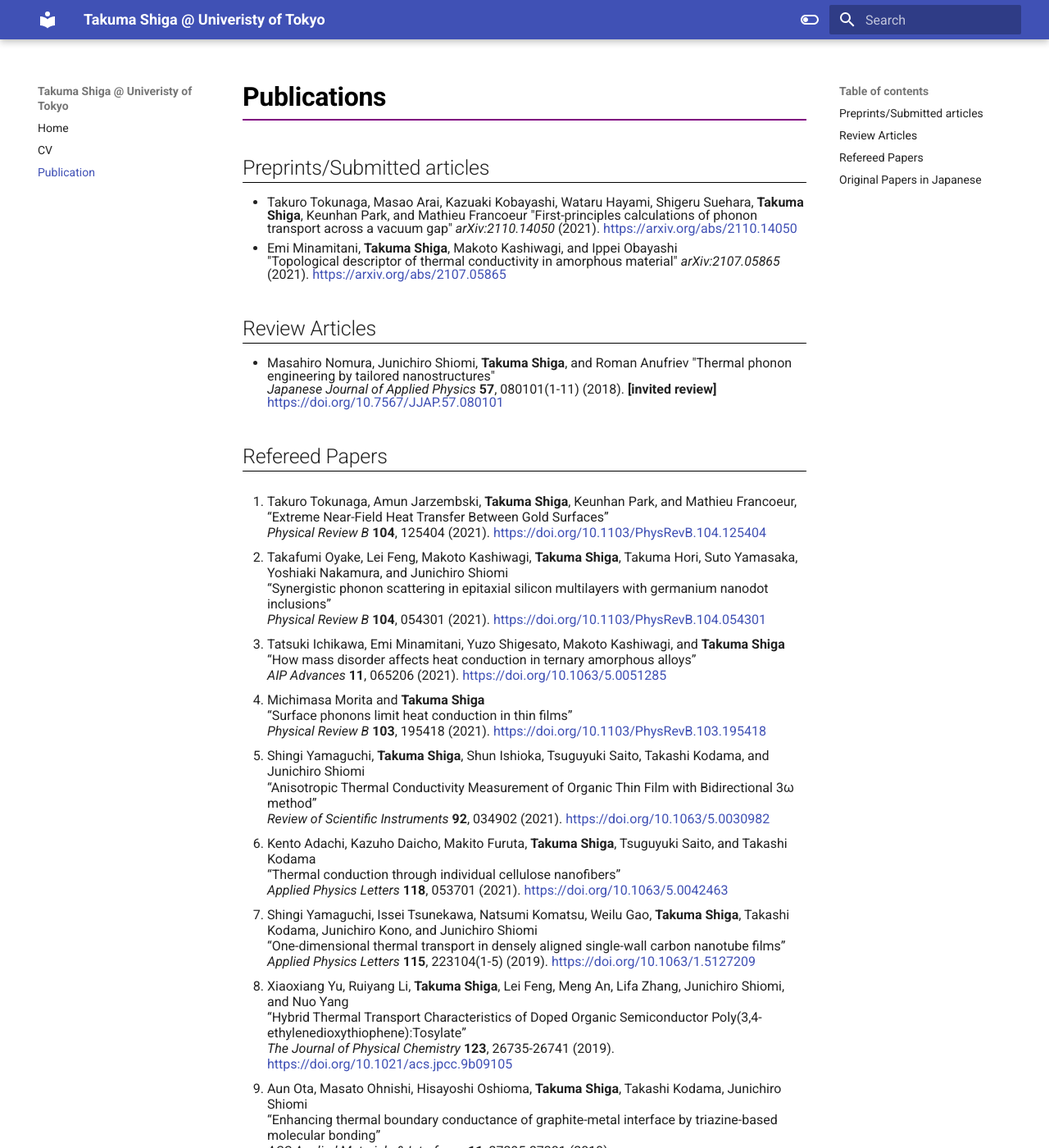
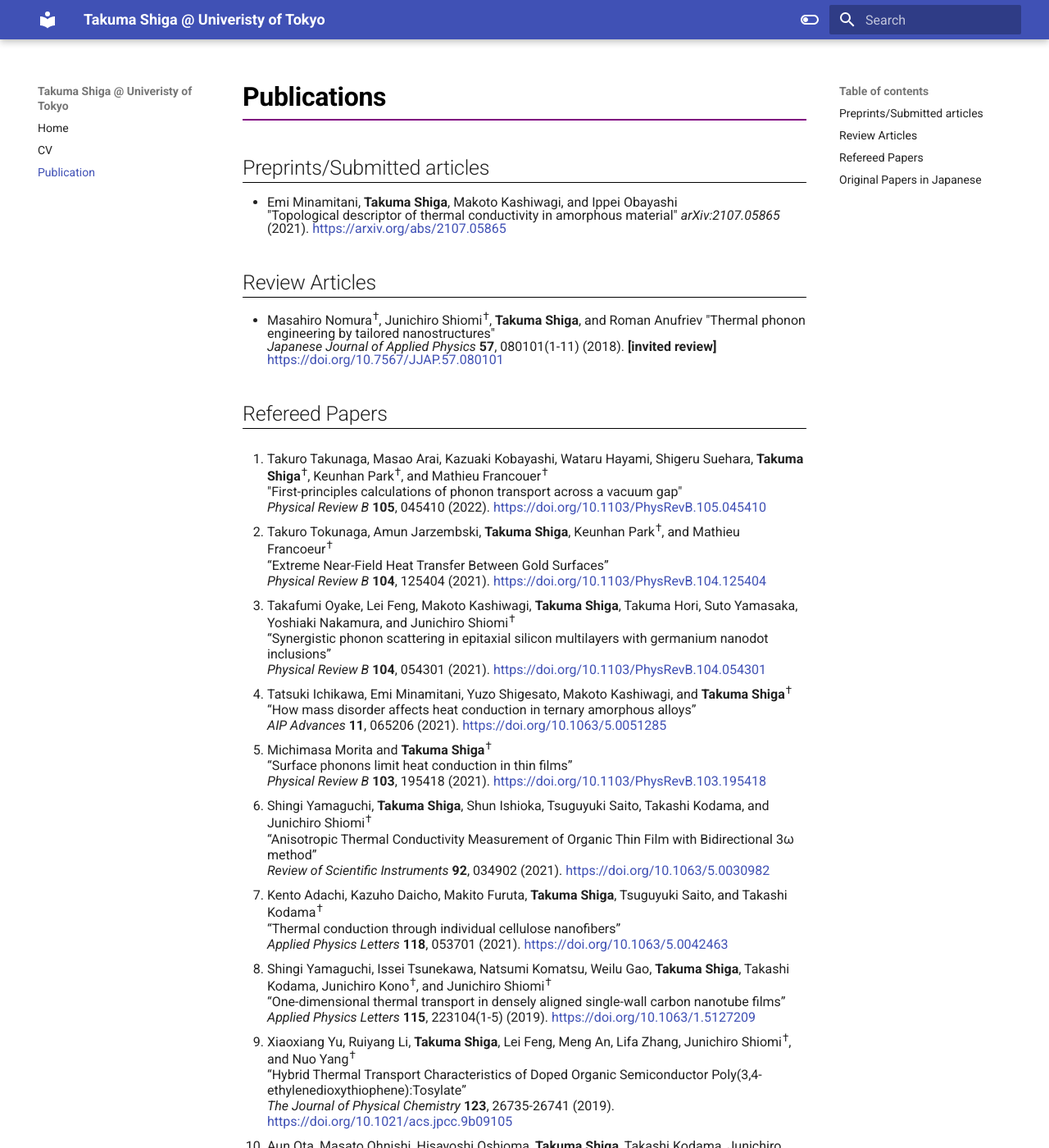
Before and after one commit to stakum/docs, an MkDocs documentation site: the page built from docs/publication.md, in a window 1280 px wide and 1400 px high. Shown: the whole window at 82% size. Built offline with MkDocs 1.6.1 and Material for MkDocs 9.7.7, drawn with Linux system fonts in a browser that asks for light colours; some of the changed text lies outside the part shown.

Commit message:
update presentation

```diff
--- a/docs/publication.md
+++ b/docs/publication.md
@@ -2,50 +2,51 @@
 
 
 ## Preprints/Submitted articles
-- Takuro Tokunaga, Masao Arai, Kazuaki Kobayashi, Wataru Hayami, Shigeru Suehara, **Takuma Shiga**, Keunhan Park, and Mathieu Francoeur
-    "First-principles calculations of phonon transport across a vacuum gap"
-    *arXiv:2110.14050* (2021). <https://arxiv.org/abs/2110.14050>
 - Emi Minamitani, **Takuma Shiga**, Makoto Kashiwagi, and Ippei Obayashi
     "Topological descriptor of thermal conductivity in amorphous material"
     *arXiv:2107.05865* (2021). <https://arxiv.org/abs/2107.05865>
 
 ## Review Articles
 
-- Masahiro Nomura, Junichiro Shiomi, **Takuma Shiga**, and Roman Anufriev
+- Masahiro Nomura<sup>&dagger;</sup>, Junichiro Shiomi<sup>&dagger;</sup>, **Takuma Shiga**, and Roman Anufriev
     "Thermal phonon engineering by tailored nanostructures"
     *Japanese Journal of Applied Physics* **57**, 080101(1-11) (2018). **[invited review]** <https://doi.org/10.7567/JJAP.57.080101>
 
 ## Refereed Papers
 
-1. Takuro Tokunaga, Amun Jarzembski, **Takuma Shiga**, Keunhan Park, and Mathieu Francoeur,
+1. Takuro Takunaga, Masao Arai, Kazuaki Kobayashi, Wataru Hayami, Shigeru Suehara, **Takuma Shiga**<sup>&dagger;</sup>, Keunhan Park<sup>&dagger;</sup>, and Mathieu Francouer<sup>&dagger;</sup>
+    "First-principles calculations of phonon transport across a vacuum gap"
+    *Physical Review B* **105**, 045410 (2022). <https://doi.org/10.1103/PhysRevB.105.045410>
+
+1. Takuro Tokunaga, Amun Jarzembski, **Takuma Shiga**, Keunhan Park<sup>&dagger;</sup>, and Mathieu Francoeur<sup>&dagger;</sup>
     “Extreme Near-Field Heat Transfer Between Gold Surfaces”
     *Physical Review B* **104**, 125404 (2021). <https://doi.org/10.1103/PhysRevB.104.125404>
 
-1. Takafumi Oyake, Lei Feng, Makoto Kashiwagi, **Takuma Shiga**, Takuma Hori, Suto Yamasaka, Yoshiaki Nakamura, and Junichiro Shiomi
+1. Takafumi Oyake, Lei Feng, Makoto Kashiwagi, **Takuma Shiga**, Takuma Hori, Suto Yamasaka, Yoshiaki Nakamura, and Junichiro Shiomi<sup>&dagger;</sup>
     “Synergistic phonon scattering in epitaxial silicon multilayers with germanium nanodot inclusions”
     *Physical Review B* **104**, 054301 (2021). <https://doi.org/10.1103/PhysRevB.104.054301>
 
-1. Tatsuki Ichikawa, Emi Minamitani, Yuzo Shigesato, Makoto Kashiwagi, and **Takuma Shiga**
+1. Tatsuki Ichikawa, Emi Minamitani, Yuzo Shigesato, Makoto Kashiwagi, and **Takuma Shiga**<sup>&dagger;</sup>
     “How mass disorder affects heat conduction in ternary amorphous alloys”
     *AIP Advances* **11**, 065206 (2021). <https://doi.org/10.1063/5.0051285>
 
-1. Michimasa Morita and **Takuma Shiga**
+1. Michimasa Morita and **Takuma Shiga**<sup>&dagger;</sup>
     “Surface phonons limit heat conduction in thin films”
     *Physical Review B* **103**, 195418 (2021). <https://doi.org/10.1103/PhysRevB.103.195418>
 
-1. Shingi Yamaguchi, **Takuma Shiga**, Shun Ishioka, Tsuguyuki Saito, Takashi Kodama, and Junichiro Shiomi
+1. Shingi Yamaguchi, **Takuma Shiga**, Shun Ishioka, Tsuguyuki Saito, Takashi Kodama, and Junichiro Shiomi<sup>&dagger;</sup>
     “Anisotropic Thermal Conductivity Measurement of Organic Thin Film with Bidirectional 3ω method”
     *Review of Scientific Instruments* **92**, 034902 (2021). <https://doi.org/10.1063/5.0030982>
 
-1. Kento Adachi, Kazuho Daicho, Makito Furuta, **Takuma Shiga**, Tsuguyuki Saito, and Takashi Kodama
+1. Kento Adachi, Kazuho Daicho, Makito Furuta, **Takuma Shiga**, Tsuguyuki Saito, and Takashi Kodama<sup>&dagger;</sup>
     “Thermal conduction through individual cellulose nanofibers”
     *Applied Physics Letters* **118**, 053701 (2021). <https://doi.org/10.1063/5.0042463>
 
-1. Shingi Yamaguchi, Issei Tsunekawa, Natsumi Komatsu, Weilu Gao, **Takuma Shiga**, Takashi Kodama, Junichiro Kono, and Junichiro Shiomi
+1. Shingi Yamaguchi, Issei Tsunekawa, Natsumi Komatsu, Weilu Gao, **Takuma Shiga**, Takashi Kodama, Junichiro Kono<sup>&dagger;</sup>, and Junichiro Shiomi<sup>&dagger;</sup>
     “One-dimensional thermal transport in densely aligned single-wall carbon nanotube films”
     *Applied Physics Letters* **115**, 223104(1-5) (2019). <https://doi.org/10.1063/1.5127209>
 
-1. Xiaoxiang Yu, Ruiyang Li, **Takuma Shiga**, Lei Feng, Meng An, Lifa Zhang, Junichiro Shiomi, and Nuo Yang
+1. Xiaoxiang Yu, Ruiyang Li, **Takuma Shiga**, Lei Feng, Meng An, Lifa Zhang, Junichiro Shiomi<sup>&dagger;</sup>, and Nuo Yang<sup>&dagger;</sup>
     “Hybrid Thermal Transport Characteristics of Doped Organic Semiconductor Poly(3,4-ethylenedioxythiophene):Tosylate”
     *The Journal of Physical Chemistry* **123**, 26735-26741 (2019). <https://doi.org/10.1021/acs.jpcc.9b09105>
 
@@ -53,144 +54,144 @@
     “Enhancing thermal boundary conductance of graphite-metal interface by triazine-based molecular bonding”
     *ACS Applied Materials & Interfaces* **11**, 37295-37301 (2019). <https://doi.org/10.1021/acsami.9b11951>
 
-1. Makoto Kashiwagi, Yuxuan Liao, Shenghong Ju, Asuka Miura, Shota Konishi, **Takuma Shiga**, Takashi Kodama, and Junichiro Shiomi
+1. Makoto Kashiwagi, Yuxuan Liao, Shenghong Ju, Asuka Miura, Shota Konishi, **Takuma Shiga**, Takashi Kodama, and Junichiro Shiomi<sup>&dagger;</sup>
     “Scalable multi-nanostructured silicon for room temperature thermoelectrics”
     *ACS Applied Energy Materials* **2**, 7083-7091 (2019). <https://doi.org/10.1021/acsaem.9b00893>
 
-1. Masataka Nagata, Shivani Shukla, Yusuke Nakanishi, Zheng Liu, Yung-Chang Lin, **Takuma Shiga**, Yuta Nakamura, Takeshi Koyama, Hideo Kishida, Tsukasa Inoue, Naoyuki Kanda, Shun Ohno, Yuki Sakagawa, Kazu Suenaga, and Hisanori Shinohara
+1. Masataka Nagata, Shivani Shukla, Yusuke Nakanishi<sup>&dagger;</sup>, Zheng Liu<sup>&dagger;</sup>, Yung-Chang Lin, **Takuma Shiga**, Yuta Nakamura, Takeshi Koyama, Hideo Kishida, Tsukasa Inoue, Naoyuki Kanda, Shun Ohno, Yuki Sakagawa, Kazu Suenaga, and Hisanori Shinohara<sup>&dagger;</sup>
     “Isolation of Single-wired Transition-metal Monochalcogenides by Carbon Nanotubes”
     *Nano Letters* **19**, 4845-4851 (2019). <https://doi.org/10.1021/acs.nanolett.8b05074>
 
-1. **Takuma Shiga** and Junichiro Shiomi
+1. **Takuma Shiga**<sup>&dagger;</sup> and Junichiro Shiomi<sup>&dagger;</sup>
     “Modulating temperature dependence of thermal conductivity by nanostructuring”
     *Japanese Journal of Applied Physics (Rapid Communication)* **57**, 120312(1-4) (2018). <https://doi.org/10.7567/JJAP.57.120312>
 
-1. Yuxuan Liao, **Takuma Shiga**, Makoto Kashiwagi, and Junichiro Shiomi
+1. Yuxuan Liao, **Takuma Shiga**, Makoto Kashiwagi, and Junichiro Shiomi<sup>&dagger;</sup>
     “Akhiezer mechanism limits coherent heat conduction in phononic crystals”
     *Physical Review B* **98**, 134307(1-8) (2018). <https://doi.org/10.1103/PhysRevB.98.134307>
 
-1. Makoto Kashiwagi, Yuta Sudo, **Takuma Shiga**, and Junichiro Shiomi
+1. Makoto Kashiwagi, Yuta Sudo, **Takuma Shiga**, and Junichiro Shiomi<sup>&dagger;</sup>
     “Modeling Heat Conduction in Nanoporous Silicon with Geometry Distributions”
     *Physical Review Applied* **10**, 044018(1-8) (2018). <https://doi.org/10.1103/PhysRevApplied.10.044018>
 
-1. Shunsuke Maeno, James J. Cannon, **Takuma Shiga**, and Junichiro Shiomi
+1. Shunsuke Maeno, James J. Cannon, **Takuma Shiga**<sup>&dagger;</sup>, and Junichiro Shiomi<sup>&dagger;</sup>
     “Molecular dynamics study on heat conduction in poly(3,4-ethylenedioxythiophene)”
     *Japanese Journal of Applied Physics* **57**, 101601(1-6) (2018). <https://doi.org/10.7567/JJAP.57.101601>
 
-1. Shenghong Ju, **Takuma Shiga**, Lei Feng, and Junichiro Shiomi
+1. Shenghong Ju, **Takuma Shiga**, Lei Feng, and Junichiro Shiomi<sup>&dagger;</sup>
     “Revisiting PbTe to identify how thermal conductivity is really limited”
     *Physical Review B* **97**, 184305(1-6) (2018). <https://doi.org/10.1103/PhysRevB.97.184305>
 
-1. Noriyuki Wada, Makoto Ishikawa, **Takuma Shiga**, Junichiro Shiomi, Masaru Suzuki, and Kouji Miura
+1. Noriyuki Wada, Makoto Ishikawa, **Takuma Shiga**, Junichiro Shiomi, Masaru Suzuki, and Kouji Miura<sup>&dagger;</sup>
     “Superlubrication by phonon confinement”
     *Physical Review B* **97**, 161403(R)(1-5) (2018). <https://doi.org/10.1103/PhysRevB.97.161403>
 
-1. Takafumi Oyake, Lei Feng, **Takuma Shiga**, Masayuki Isogawa, Yoshiaki Nakamura, and Junichiro Shiomi
+1. Takafumi Oyake, Lei Feng, **Takuma Shiga**, Masayuki Isogawa, Yoshiaki Nakamura, and Junichiro Shiomi<sup>&dagger;</sup>
     “Ultimate Confinement of Phonon Propagation in Silicon Nanocrystalline Structure”
     *Physical Review Letters* **120**, 045901(1-6) (2018). <https://doi.org/10.1103/PhysRevLett.120.045901>
 
-1. Lei Feng, **Takuma Shiga**, Haoxue Han, Shenghong Ju, Yuriy A. Kosevich, and Junichiro Shiomi
+1. Lei Feng, **Takuma Shiga**, Haoxue Han, Shenghong Ju, Yuriy A. Kosevich<sup>&dagger;</sup>, and Junichiro Shiomi<sup>&dagger;</sup>
     "Phonon-interference resonance effects by nanoparticles embedded in a matrix”
     *Physical Review B* **96**, 220301(R)(1-5) (2017). <https://doi.org/10.1103/PhysRevB.96.220301>
 
-1. Anuj Arora, Takuma Hori, **Takuma Shiga**, and Junichiro Shiomi
+1. Anuj Arora, Takuma Hori, **Takuma Shiga**, and Junichiro Shiomi<sup>&dagger;</sup>
     “Thermal rectification in restructured graphene with locally modulated temperature dependence of thermal conductivity”
     *Physical Review B* **96**, 165419(1-10) (2017). <https://doi.org/10.1103/PhysRevB.96.165419>
 
-1. Takashi Kodama, Masato Ohnishi, Woosung Park, **Takuma Shiga**, Joonsuk Park, Takashi Shimada, Hisanori Shinohara, Junichiro Shiomi, and Kenneth E. Goodson
+1. Takashi Kodama<sup>&dagger;</sup>, Masato Ohnishi, Woosung Park, **Takuma Shiga**, Joonsuk Park, Takashi Shimada, Hisanori Shinohara, Junichiro Shiomi, and Kenneth E. Goodson<sup>&dagger;</sup>
     “Modulation of thermal and thermoelectric transport in individual carbon nanotubes by fullerne encapsulation”
     *Nature Materials* **16**, 892-898 (2017). <https://doi.org/10.1038/nmat4946>
 
-1. Shenghong Ju, **Takuma Shiga**, Lei Feng, Zhufeng Hou, Koji Tsuda, and Junichiro Shiomi
+1. Shenghong Ju, **Takuma Shiga**, Lei Feng, Zhufeng Hou, Koji Tsuda, and Junichiro Shiomi<sup>&dagger;</sup>
     “Designing Nanostructures for Phonon Transport via Bayesian Optimization”
     *Physical Review X* **7**, 021024(1-10) (2017). <https://doi.org/10.1103/PhysRevX.7.021024>
 
-1. Masato Ohnishi, **Takuma Shiga**, and Junichiro Shiomi
+1. Masato Ohnishi, **Takuma Shiga**, and Junichiro Shiomi<sup>&dagger;</sup>
     “Effects of defects on thermoelectric properties of carbon nanotubes”
     *Physical Review B* **95**, 155405(1-10) (2017). <https://doi.org/10.1103/PhysRevB.95.155405>
 
-1. Haoxue Han, Lei Feng, Shiyun Xiong, **Takuma Shiga**, Junichiro Shiomi, Sebastian Volz, and Yuriy A. Kosevich
+1. Haoxue Han<sup>&dagger;</sup>, Lei Feng, Shiyun Xiong, **Takuma Shiga**, Junichiro Shiomi<sup>&dagger;</sup>, Sebastian Volz<sup>&dagger;</sup>, and Yuriy A. Kosevich<sup>&dagger;</sup>
     “Long-range interatomic forces can minimize heat transfer: From slowdown of longitudinal optical phonons to thermal conductivity minimum”
     *Physical Review B* **94**, 054306(1-8) (2016). <https://doi.org/10.1103/PhysRevB.94.054306>
 
-1. Haoxue Han, Lei Feng, Shiyun Xiong, **Takuma Shiga**, Junichiro Shiomi, Sevastian Volz, and Yuriy A. Kosevich
+1. Haoxue Han<sup>&dagger;</sup>, Lei Feng, Shiyun Xiong, **Takuma Shiga**, Junichiro Shiomi, Sevastian Volz, and Yuriy A. Kosevich<sup>&dagger;</sup>
     “Effects of phonon interference through long range interatomic bonds on thermal interface conductance”
     *Low Temperature Physics* **42**, No. 8, pp. 711-716 (2016). <https://doi.org/10.1063/1.4960498>
 
-1. **Takuma Shiga**, Daisuke Aketo, Lei Feng, and Junichiro Shiomi
+1. **Takuma Shiga**<sup>&dagger;</sup>, Daisuke Aketo, Lei Feng, and Junichiro Shiomi<sup>&dagger;</sup>
     “Harmonic phonon theory for calculating thermal conductivity spectrum from first-principles dispersion relations”
     *Applied Physics Letters* **108**, 201903(1-5) (2016). <https://doi.org/10.1063/1.4950851>
 
-1. Lei Feng, **Takuma Shiga**, and Junichiro Shiomi
+1. Lei Feng, **Takuma Shiga**, and Junichiro Shiomi<sup>&dagger;</sup>
     “Phonon transport in perovskite SrTiO3 from first principles”
     *Applied Physics Express* **8**, 071501(1-4) (2015). <https://doi.org/10.7567/APEX.8.071501>
 
-1. Heeyuen Koh, James J. Cannon, **Takuma Shiga**, Junichiro Shiomi, Shohei Chiashi, and Shigeo Maruyama
+1. Heeyuen Koh, James J. Cannon, **Takuma Shiga**, Junichiro Shiomi, Shohei Chiashi, and Shigeo Maruyama<sup>&dagger;</sup>
     “Thermally induced nonlinear vibration of single-walled carbon nanotubes”
     *Physical Review B* **92**, 024306(1-10) (2015). <https://doi.org/10.1103/PhysRevB.92.024306>
 
-1. Takuru Murakami, Takuma Hori, **Takuma Shiga**, and Junichiro Shiomi
+1. Takuru Murakami, Takuma Hori, **Takuma Shiga**, and Junichiro Shiomi<sup>&dagger;</sup>
     “Probing and tuning inelastic phonon conductance across finite-thickness interface”
     *Applied Physics Express* **7**, 121801(1-4) (2014). <https://doi.org/10.7567/APEX.7.121801>
 
-1. Daisuke Aketo, **Takuma Shiga**, and Junichiro Shiomi
+1. Daisuke Aketo, **Takuma Shiga**, and Junichiro Shiomi<sup>&dagger;</sup>
     “Scaling laws of cumulative thermal conductivity for short and long phonon mean free paths”
     *Applied Physics Letters* **105**, 131901(1-5) (2014). <https://doi.org/10.1063/1.4896844>
 
-1. **Takuma Shiga**, Takuru Murakami, Takuma Hori, Olivier Delaire, and Junichiro Shiomi
+1. **Takuma Shiga**, Takuru Murakami, Takuma Hori, Olivier Delaire, and Junichiro Shiomi<sup>&dagger;</sup>
     “Origin of anomalous anharmonic lattice dynamics of lead telluride”
     *Applied Physics Express* **7**, 041801(1-4) (2014). <https://doi.org/10.7567/APEX.7.041801>
 
-1. *Takuma Shiga*, Takuma Hori, and Junichiro Shiomi
+1. **Takuma Shiga**, Takuma Hori, and Junichiro Shiomi<sup>&dagger;</sup>
     “Influence of mass contrast in alloy phonon scattering”
     *Japanese Journal of Applied Physics* **53**, 021802(1-6) (2014). **(SPOTLIGHTS)** <https://doi.org/10.7567/JJAP.53.021802>
 
-1. Sho Hida, Takuma Hori, **Takuma Shiga**, James Elliott, Junichiro Shiomi
+1. Sho Hida, Takuma Hori, **Takuma Shiga**, James Elliott, Junichiro Shiomi<sup>&dagger;</sup>
     “Thermal resistance and phonon scattering at the interface between carbon nanotube and amorphous polyethylene”
     *International Journal of Heat and Mass Transfer* **67**, 1024-1029 (2013). <https://doi.org/10.1016/j.ijheatmasstransfer.2013.08.068>
 
-1. Takuru Murakami, **Takuma Shiga**, Takuma Hori, Keivan Esfarjani, and Junichiro Shiomi
+1. Takuru Murakami, **Takuma Shiga**, Takuma Hori, Keivan Esfarjani, and Junichiro Shiomi<sup>&dagger;</sup>
     “Importance of local force fields on lattice thermal conductivity reduction in PbTe1−xSex alloys”
     *EPL(Europhysics Letters)* **102**, 46002(1-5) (2013). **(Editor’s choice)** <https://doi.org/10.1209/0295-5075/102/46002>
 
-1. Takuma Hori, **Takuma Shiga**, and Junichiro Shiomi
+1. Takuma Hori, **Takuma Shiga**, and Junichiro Shiomi<sup>&dagger;</sup>
     “Phonon transport analysis of silicon germanium alloys using molecular dynamics simulations”
     *Journal of Applied Physics* **113**, 203514 (2013). <https://doi.org/10.1063/1.4807301>
 
-1. **Takuma Shiga**, Satoru Konabe, Junichiro Shiomi, Takahiro Yamamoto, Shigeo Maruyama, and Susumu Okada
+1. **Takuma Shiga**, Satoru Konabe, Junichiro Shiomi, Takahiro Yamamoto, Shigeo Maruyama, and Susumu Okada<sup>&dagger;</sup>
     “Graphene-diamond hybrid structure as spin-polarized conducting wire with thermally efficient heat sinks”
     *Applied Physics Letters* **100**, 233101(1-4) (2012). <https://doi.org/10.1063/1.4725485>
 
-1. Zhiting Tian, Jivtesh Garg, Keivan Esfarjani, **Takuma Shiga**, Junichiro Shiomi, and Gang Chen
+1. Zhiting Tian<sup>&dagger;</sup>, Jivtesh Garg, Keivan Esfarjani, **Takuma Shiga**, Junichiro Shiomi, and Gang Chen<sup>&dagger;</sup>
     ”Phonon conduction in PbSe, PbTe, and PbTe1−xSex from first-principles calculations”
     *Physical Review B* **85**, 184303(1-7) (2012). <https://doi.org/10.1103/PhysRevB.85.184303>
 
-1. **Takuma Shiga**, Junichiro Shiomi, Jie Ma, Olivier Delaire, Tomasz Radzynski, Andrzej Lusakowski, Keivan Esfarjani, and Gang Chen
+1. **Takuma Shiga**, Junichiro Shiomi<sup>&dagger;</sup>, Jie Ma, Olivier Delaire, Tomasz Radzynski, Andrzej Lusakowski, Keivan Esfarjani, and Gang Chen
     “Microscopic mechanism of low thermal conductivity in lead telluride”
     *Physical Review B* **85**, 155203 (1-5) (2012). <https://doi.org/10.1103/PhysRevB.85.155203>
 
-1. Alexey N. Volkov, **Takuma Shiga**, David Nicholson, Junichiro Shiomi, and Lenoid V. Zhigilei
+1. Alexey N. Volkov, **Takuma Shiga**, David Nicholson, Junichiro Shiomi<sup>&dagger;</sup>, and Lenoid V. Zhigilei<sup>&dagger;</sup>
     “Effect of bending buckling of carbon nanotubes on thermal conductivity of carbon nanotube materials”
     *Journal of Applied Physics* **111**, 053501(1-11) (2012). <https://doi.org/10.1063/1.3687943>
 
-1. Fumio Nishimura, **Takuma Shiga**, Shigeo Maruyama, Kazuyuki Watanabe, and Junichiro Shiomi
+1. Fumio Nishimura, **Takuma Shiga**, Shigeo Maruyama, Kazuyuki Watanabe, and Junichiro Shiomi<sup>&dagger;</sup>
     “Thermal conductance of buckled carbon nanotubes”
     *Japanese Journal of Applied Physics* **51**, 015102(1-5) (2012). **(SPOTLIGHTS)** <https://doi.org/10.1143/JJAP.51.015102>
 
 ## Original Papers in Japanese
 
-1. 寺田 行彦，**志賀 拓麿**
+1. 寺田 行彦，**志賀 拓麿**<sup>&dagger;</sup>
     ”ねじれグラフェンナノリボン熱伝導の弾道輸送解析”
     *日本機械学会論文集* **86**, 20-00292 (2020). <https://doi.org/10.1299/transjsme.20-00292>
 
-2. 山本 佳亮，**志賀 拓麿**，塩見 淳一郎
+2. 山本 佳亮，**志賀 拓麿**，塩見 淳一郎<sup>&dagger;</sup>
     ”高熱電変換性能ハーフホイスラー化合物の合金組成”
     *日本機械学会論文集* **81**, 14-00652 (2015). <https://doi.org/10.1299/transjsme.14-00652>
 
-3. 飛田 翔，**志賀 拓麿**，丸山 茂夫，塩見 淳一郎
+3. 飛田 翔，**志賀 拓麿**，丸山 茂夫，塩見 淳一郎<sup>&dagger;</sup>
     ”カーボンナノチューブ/ポリマー複合材の熱伝導における界面熱抵抗と界面フォノン散乱の影響”
     *日本機械学会論文集B編* **78**, 634-643 (2012). <https://doi.org/10.1299/kikaib.78.634>
 
-4. 堀 琢磨，**志賀 拓麿**，丸山 茂夫，塩見 淳一郎
+4. 堀 琢磨，**志賀 拓麿**，丸山 茂夫，塩見 淳一郎<sup>&dagger;</sup>
     ”分子動力学法によるシリコン結晶のモード依存フォノン輸送解析”
     *日本機械学会論文集B編* **78**, 328-337 (2012). <https://doi.org/10.1299/kikaib.78.328>
```
Also changed, not shown: docs/index.md (+2 -0 lines), 1 other file.
